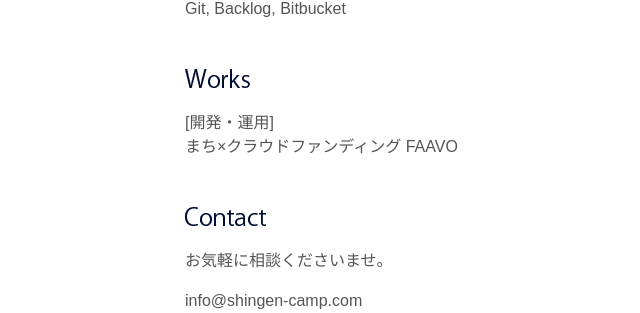
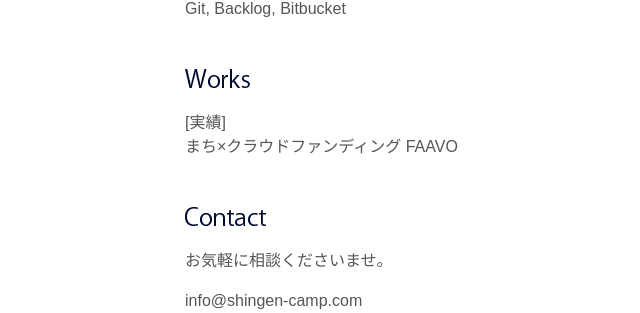
Before and after one commit to shingen29/shingen-camp, a Rails app: page / in a window 1280 px wide. Shown: the part 1170-1483 px from the top of the page, without its empty margins (7-647 px from the left). Run offline with Rails 7, Linux system fonts and the light colour scheme; style sheets or scripts are compiled from the project's sources; some libraries are stand-ins or nearby versions.

Commit message:
FAAVOを実績に変更。タイトルも変更

```diff
--- a/app/views/static_pages/home.html.erb
+++ b/app/views/static_pages/home.html.erb
@@ -53,7 +53,7 @@
   <div class="works mt-3" id="works">
     <%= image_tag('Works.png') %>
     <p class="cation">
-      [開発・運用]<br>
+      [実績]<br>
       <a href="https://faavo.jp" target="_blank">まち×クラウドファンディング FAAVO</a>
     </p>
   </div>
```
